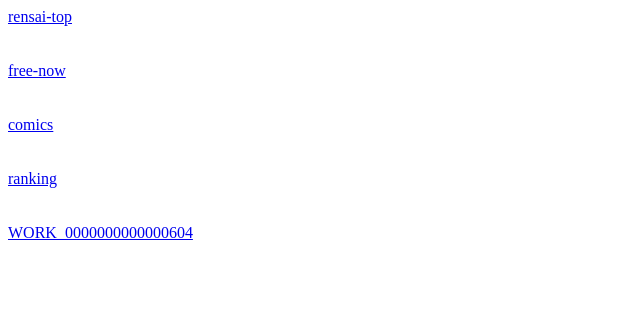
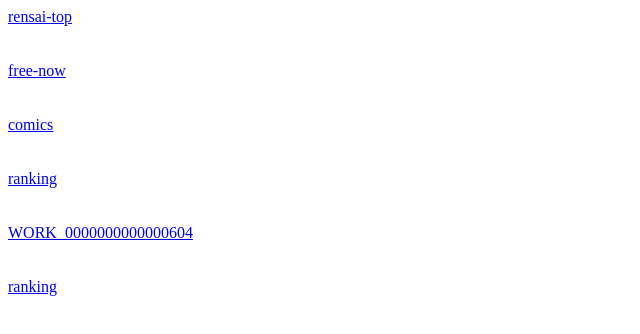
Before and after one commit to HoangNH-1103/oNguyenHuuHoang.github.io, a plain HTML site: page index.html in a window 1280 px wide. Shown: the full height of the page, 0-640 px from the left. Drawn offline with Linux system fonts and the light colour scheme.

Commit message:
Update index.html

```diff
--- a/index.html
+++ b/index.html
@@ -8,7 +8,7 @@
   <a href="com-access-store://comics">comics</a><br/><br/><br/>
   <a href="com-access-store://ranking">ranking</a><br/><br/><br/>
   <a href="com-access-store://works?work_id=WORK_0000000000000604">WORK_0000000000000604</a><br/><br/><br/>
-  <a href="com-access-coin://notifyevent</a><br/><br/><br/>
+  <a href="com-access-coin://notifyevent">ranking</a><br/><br/><br/>
 
 </body>
 </html>
```
